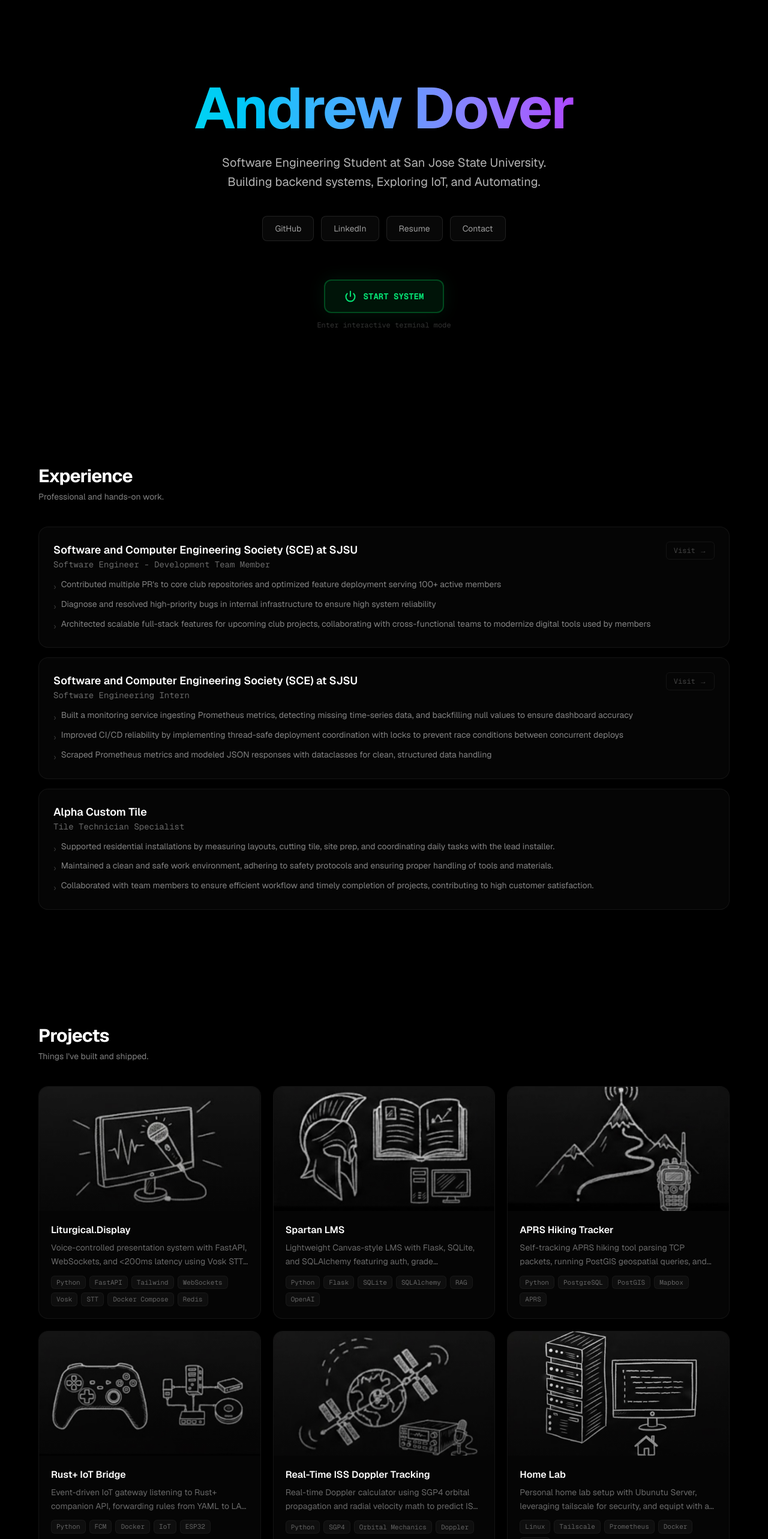
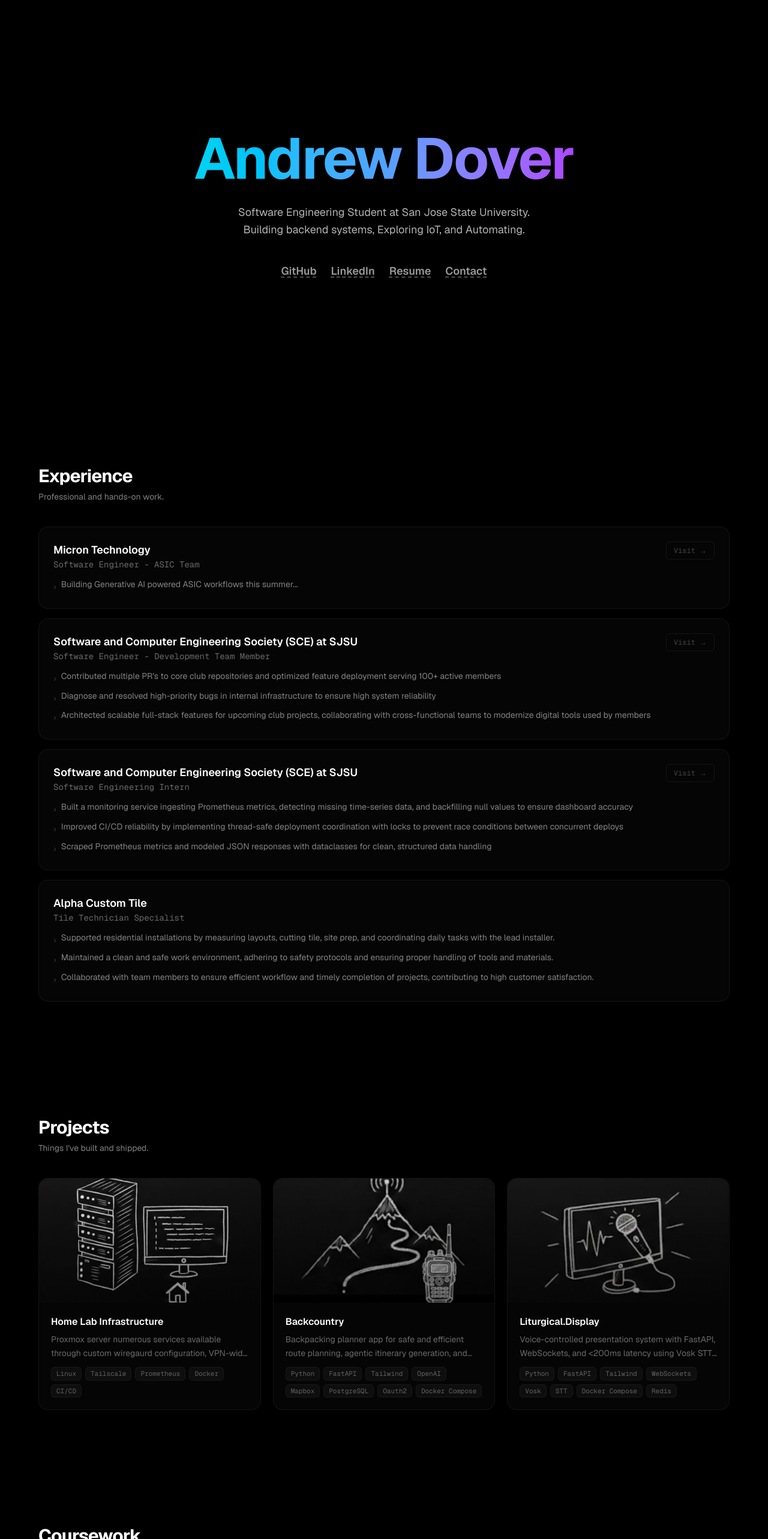
Before and after one commit to adover06/PersonalPortfolio, a Next.js app: page / in a window 1280 px wide. Shown: the top 2566 px of the page at 60% size. Built offline with nearby package versions, Linux system fonts and the light colour scheme.

Commit message:
Simplified UI a bit + added data

```diff
--- a/components/linux/LandingPage.tsx
+++ b/components/linux/LandingPage.tsx
@@ -27,21 +27,19 @@ export default function LandingPage({ onStartSystem, gradient = "from-cyan-400 v
               Andrew&nbsp;Dover
             </span>
           </h1>
-          <p className="mt-6 text-lg sm:text-xl text-white/70 max-w-xl mx-auto leading-relaxed">
+          <p className="mt-6 text-lg sm:text-l text-white/70 max-w-xl mx-auto leading-relaxed">
             Software Engineering Student at San Jose State University.
             <br className="hidden sm:block" />
             Building backend systems, Exploring IoT, and Automating.
           </p>
 
           {/* Links */}
-          <nav className="mt-10 flex flex-wrap items-center justify-center gap-3">
+          <nav className="mt-10 flex flex-wrap items-center justify-center gap-6 text-base sm:text-lg">
             {data.Links.map(({ label, href }) => (
               <a
                 key={label}
                 href={href}
-                className="text-sm px-5 py-2.5 rounded-lg border border-white/10
-                  bg-white/[0.03] text-white/60 hover:text-white hover:border-white/20
-                  hover:bg-white/[0.06] transition-all duration-200"
+                className="font-semibold text-white/60 underline decoration-dashed decoration-white/30 underline-offset-4 transition-colors duration-200 hover:text-white"
                 {...(href.startsWith("http")
                   ? { target: "_blank", rel: "noopener noreferrer" }
                   : {})}
@@ -50,29 +48,6 @@ export default function LandingPage({ onStartSystem, gradient = "from-cyan-400 v
               </a>
             ))}
           </nav>
-
-          {/* ── START SYSTEM ── */}
-          <div className="mt-16">
-            <button
-              onClick={onStartSystem}
-              className="group relative inline-flex items-center gap-3 px-8 py-4 rounded-xl
-                bg-green-500/10 border-2 border-green-500/30 text-green-400
-                hover:bg-green-500/20 hover:border-green-500/50 hover:text-green-300
-                transition-all duration-300 font-mono text-sm font-bold
-                shadow-[0_0_30px_rgba(34,197,94,0.1)] hover:shadow-[0_0_50px_rgba(34,197,94,0.2)]"
-            >
-              {/* Power icon */}
-              <svg viewBox="0 0 24 24" className="h-5 w-5 group-hover:animate-pulse" fill="none" stroke="currentColor" strokeWidth="2.5">
-                <path d="M12 2v10M18.36 6.64a9 9 0 1 1-12.73 0" strokeLinecap="round" />
-              </svg>
-              START SYSTEM
-              {/* Glow ring */}
-              <span className="absolute inset-0 rounded-xl border border-green-400/0 group-hover:border-green-400/20 transition-all duration-500" />
-            </button>
-            <p className="mt-3 text-xs text-white/20 font-mono">
-              Enter interactive terminal mode
-            </p>
-          </div>
         </div>
       </section>
 
@@ -209,6 +184,26 @@ export default function LandingPage({ onStartSystem, gradient = "from-cyan-400 v
         </div>
       </section>
 
+      <section className="px-6">
+        <div className="mx-auto max-w-6xl border-t border-white/[0.05] pt-10">
+          <div className="flex flex-col items-center gap-2 text-center">
+            {/* <span className="text-[10px] uppercase tracking-[0.4em] text-white/30">
+              Easter egg
+            </span> */}
+            <button
+              type="button"
+              onClick={onStartSystem}
+              className="mb-10 text-[25px] uppercase tracking-[0.45em] text-white/40  underline-offset-4 decoration-dashed decoration-white/30 transition-colors duration-200 hover:text-white focus-visible:outline focus-visible:outline-2 focus-visible:outline-offset-2 focus-visible:outline-white/50"
+            >
+              🖥️
+            </button>
+            {/* <p className="text-[10px] text-white/30 font-mono">
+              Easter egg terminal access lives down here.
+            </p> */}
+          </div>
+        </div>
+      </section>
+
       {/* ────────── Footer ────────── */}
       <footer className="border-t border-white/[0.06] py-8">
         <div className="mx-auto max-w-6xl px-6 flex flex-col sm:flex-row items-center justify-between gap-4">
--- a/public/data.json
+++ b/public/data.json
@@ -1,48 +1,26 @@
 {
 "Projects":[
+  {
+    "image": "/projects/homelab.png",
+    "title": "Home Lab Infrastructure",
+    "description": "Proxmox server numerous services available through custom wiregaurd configuration, VPN-wide SSO (OpenID, LPAD, OAuth2), monitering via prometheus and grafana, and CI/CD pipelines for automated updates and configuration management",
+    "tags": ["Linux", "Tailscale", "Prometheus", "Docker", "CI/CD"],
+    "links": {"code": "https://github.com/adover06/hedrick-cicd"}
+  },
+  {
+    "image": "/projects/track.png",
+    "title": "Backcountry",
+    "description": "Backpacking planner app for safe and efficient route planning, agentic itinerary generation, and map generation",
+    "tags": ["Python", "FastAPI", "Tailwind", "OpenAI", "Mapbox", "PostgreSQL", "Oauth2", "Docker Compose"],
+    "links": {"code": "https://github.com/adover06/Backcountry"}
+  },
   {
     "image": "/projects/liturgy.png",
     "title": "Liturgical.Display",
     "description": "Voice-controlled presentation system with FastAPI, WebSockets, and <200ms latency using Vosk STT for offline recognition.",
     "tags": ["Python", "FastAPI", "Tailwind", "WebSockets", "Vosk", "STT", "Docker Compose", "Redis" ],
     "links": {"code": "https://github.com/adover06/liturgy.display"}
-  },
-  {
-    "image": "/projects/lms.png",
-    "title": "Spartan LMS",
-    "description": "Lightweight Canvas-style LMS with Flask, SQLite, and SQLAlchemy featuring auth, grade management, and secure file handling.",
-    "tags": ["Python", "Flask", "SQLite", "SQLAlchemy", "RAG", "OpenAI"],
-    "links": {"code": "https://github.com/adover06/SpartanSync"}
-  },
-  {
-    "image": "/projects/track.png",
-    "title": "APRS Hiking Tracker",
-    "description": "Self-tracking APRS hiking tool parsing TCP packets, running PostGIS geospatial queries, and mapping live routes via Mapbox.",
-    "tags": ["Python", "PostgreSQL", "PostGIS", "Mapbox", "APRS"],
-    "links": {"code": "https://github.com/adover06/aprs-tracker-fullstack"}
-  },
-  {
-    "image": "/projects/rust.png",
-    "title": "Rust+ IoT Bridge",
-    "description": "Event-driven IoT gateway listening to Rust+ companion API, forwarding rules from YAML to LAN devices with debouncing and retries.",
-    "tags": ["Python", "FCM", "Docker", "IoT", "ESP32"],
-    "links": {"code": "https://github.com/adover06/RUSTPLUS-IoT-Gateway"}
-  },
-  {
-    "image": "/projects/doppler.png",
-    "title": "Real-Time ISS Doppler Tracking",
-    "description": "Real-time Doppler calculator using SGP4 orbital propagation and radial velocity math to predict ISS frequency shifts.",
-    "tags": ["Python", "SGP4", "Orbital Mechanics", "Doppler"],
-    "links": {"code": "https://github.com/adover06/dopplercalc"}
-  },
-  {
-    "image": "/projects/homelab.png",
-    "title": "Home Lab",
-    "description": "Personal home lab setup with Ubunutu Server, leveraging tailscale for security, and equipt with a custom CI/CD workflow.",
-    "tags": ["Linux", "Tailscale", "Prometheus", "Docker", "CI/CD"],
-    "links": {"code": "https://github.com/adover06/hedrick-cicd"}
-  }
-],
+  }],
 "Links": [
   { "label": "GitHub", "href": "https://github.com/adover06" },
   { "label": "LinkedIn", "href": "https://www.linkedin.com/in/adover06" },
@@ -103,6 +81,14 @@
 
 "Experience":[
   {
+    "company": "Micron Technology",
+    "role": "Software Engineer - ASIC Team",
+    "bullets": [
+      "Building Generative AI powered ASIC workflows this summer..."
+    ],
+    "url": "https://www.micron.com/"
+  },
+  {
     "company": "Software and Computer Engineering Society (SCE) at SJSU",
     "role": "Software Engineer - Development Team Member",
     "bullets": [
@@ -133,5 +119,35 @@
     "url": ""
   }
 
+],
+"archived_projects":[
+{
+    "image": "/projects/lms.png",
+    "title": "Spartan LMS",
+    "description": "Lightweight Canvas-style LMS with Flask, SQLite, and SQLAlchemy featuring auth, grade management, and secure file handling.",
+    "tags": ["Python", "Flask", "SQLite", "SQLAlchemy", "RAG", "OpenAI"],
+    "links": {"code": "https://github.com/adover06/SpartanSync"}
+  },
+  {
+    "image": "/projects/track.png",
+    "title": "APRS Hiking Tracker",
+    "description": "Self-tracking APRS hiking tool parsing TCP packets, running PostGIS geospatial queries, and mapping live routes via Mapbox.",
+    "tags": ["Python", "PostgreSQL", "PostGIS", "Mapbox", "APRS"],
+    "links": {"code": "https://github.com/adover06/aprs-tracker-fullstack"}
+  },
+  {
+    "image": "/projects/rust.png",
+    "title": "Rust+ IoT Bridge",
+    "description": "Event-driven IoT gateway listening to Rust+ companion API, forwarding rules from YAML to LAN devices with debouncing and retries.",
+    "tags": ["Python", "FCM", "Docker", "IoT", "ESP32"],
+    "links": {"code": "https://github.com/adover06/RUSTPLUS-IoT-Gateway"}
+  },
+  {
+    "image": "/projects/doppler.png",
+    "title": "Real-Time ISS Doppler Tracking",
+    "description": "Real-time Doppler calculator using SGP4 orbital propagation and radial velocity math to predict ISS frequency shifts.",
+    "tags": ["Python", "SGP4", "Orbital Mechanics", "Doppler"],
+    "links": {"code": "https://github.com/adover06/dopplercalc"}
+  }
 ]
 }
```
